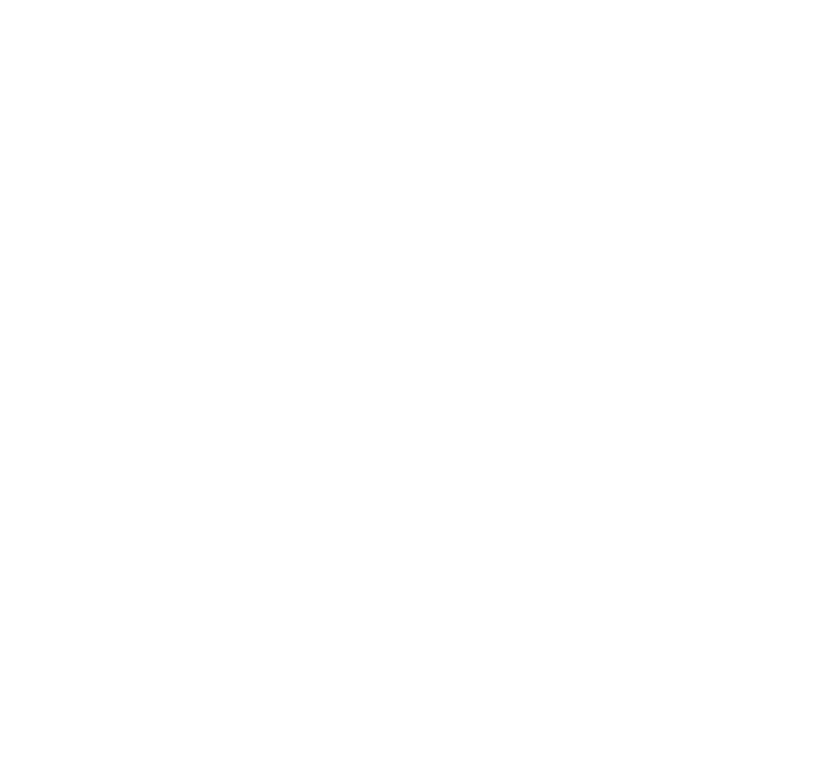
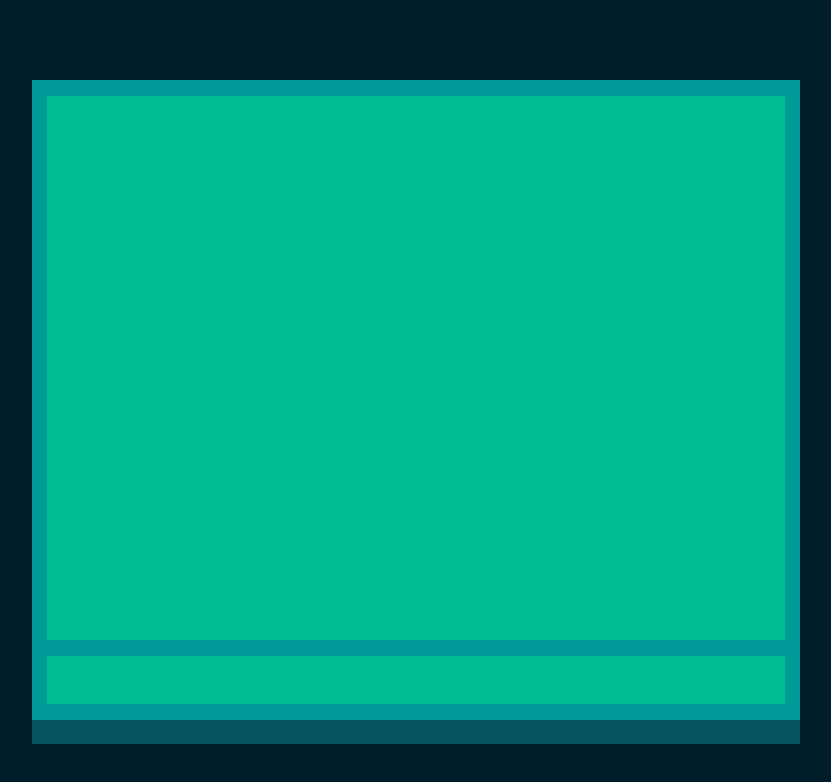
Before and after one commit to Shommon/textindungeon, a plain HTML site: page index.html in a window 1280 px wide. Shown: the whole page, without its empty margins (224-1055 px from the left). Drawn offline with Linux system fonts and the light colour scheme.

Commit message:
Added: Console window section Added: Console retro styling within styles directory Added: console.js - basic input box and console output functionality, need to hook to main.js

```diff
--- a/index.html
+++ b/index.html
@@ -4,11 +4,22 @@
     <meta charset="UTF-8">
     <meta name="viewport" content="width=device-width, initial-scale=1.0">
     <title>Document</title>
+    <link rel="stylesheet" href="./styles/main.css">
+    <!-- <link rel="preconnect" href="https://fonts.googleapis.com">
+    <link rel="preconnect" href="https://fonts.gstatic.com" crossorigin>
+    <link href="https://fonts.googleapis.com/css2?family=Pixelify+Sans:wght@400..700&display=swap" rel="stylesheet"> -->
 </head>
 <script type="module" src="./scripts/diceroll.js"></script>
 <script type="module" src="./scripts/main.js" ></script>
 <script type="module" src="./scripts/generatecharacter.js" ></script>
+<script type="module" src="./scripts/console.js" defer></script>
 
+    <section id="console-window">
+        <div class="console output container"></div>
+        <div class="console input container">
+            <input type="text" id="console-input">
+        </div>
+    </section>
 <body>
 </body>
 </html>
--- /dev/null
+++ b/scripts/console.js
@@ -0,0 +1,19 @@
+//copy all console output to console output div
+
+
+export function consoleInput(text) {
+    const output = document.querySelector('.console.output.container');
+    output.innerHTML += text;
+    //create new line
+    output.innerHTML += '<br>';
+
+    //Send to main.js
+}
+
+//Detect enter keyp press while typing in input field
+document.getElementById("console-input").addEventListener("keydown", function(e) {
+    if (e.keyCode === 13) {
+        consoleInput(document.getElementById("console-input").value);
+        document.getElementById("console-input").value = "";
+    }
+})
--- /dev/null
+++ b/styles/main.css
@@ -0,0 +1,66 @@
+/* Reset */
+@import url('https://fonts.googleapis.com/css2?family=Pixelify+Sans:wght@400..700&display=swap');
+* {
+    margin: 0;
+    padding: 0;
+    box-sizing: border-box;
+    font-family: 'Pixelify Sans', sans-serif;
+    font-weight: bold;
+}
+
+:root {
+    --background-color:#001d2a;
+    --console-color:#009a98;
+    --console-color-shadow:#085562;
+    --console-output-color:#00be91;
+    --console-input-color:#00be91;
+    --console-font-color:#9af089;
+    --console-accent-color:#f2ff66;
+}
+
+body{
+    display: grid;
+    place-content: center;
+    height: 100vh;
+    width: 100vw;
+    background-color: var(--background-color);
+}
+
+#console-window {
+    width: 60vw;
+    height: 80vh;
+    /* outline: 3px dashed black; */
+    background-color: var(--console-color);
+
+    display: grid;
+    grid-template-columns: repeat(50, 2%);
+    grid-template-rows: repeat(40, 2.5%);
+    box-shadow: #085562 0px 3vh 0px;
+}
+
+
+.console.output.container {
+    grid-column: 2 / 50;
+    grid-row: 2 / 36;
+    /* outline: 3px dashed red; */
+    background-color: var(--console-output-color);
+    color:var(--console-font-color);
+    padding: 1vh 1vw;
+}
+
+.console.input.container{
+    grid-column: 2 / 50;
+    grid-row: 37 / 40;
+    /* outline: 3px dashed blue; */
+    background-color: var(--console-input-color);
+}
+
+#console-input{
+    width: 100%;
+    height: 100%;
+    font-size: 1rem;
+    padding: 10px;
+    background-color: transparent;
+    border: transparent;
+    color: var(--console-font-color);
+}
```
